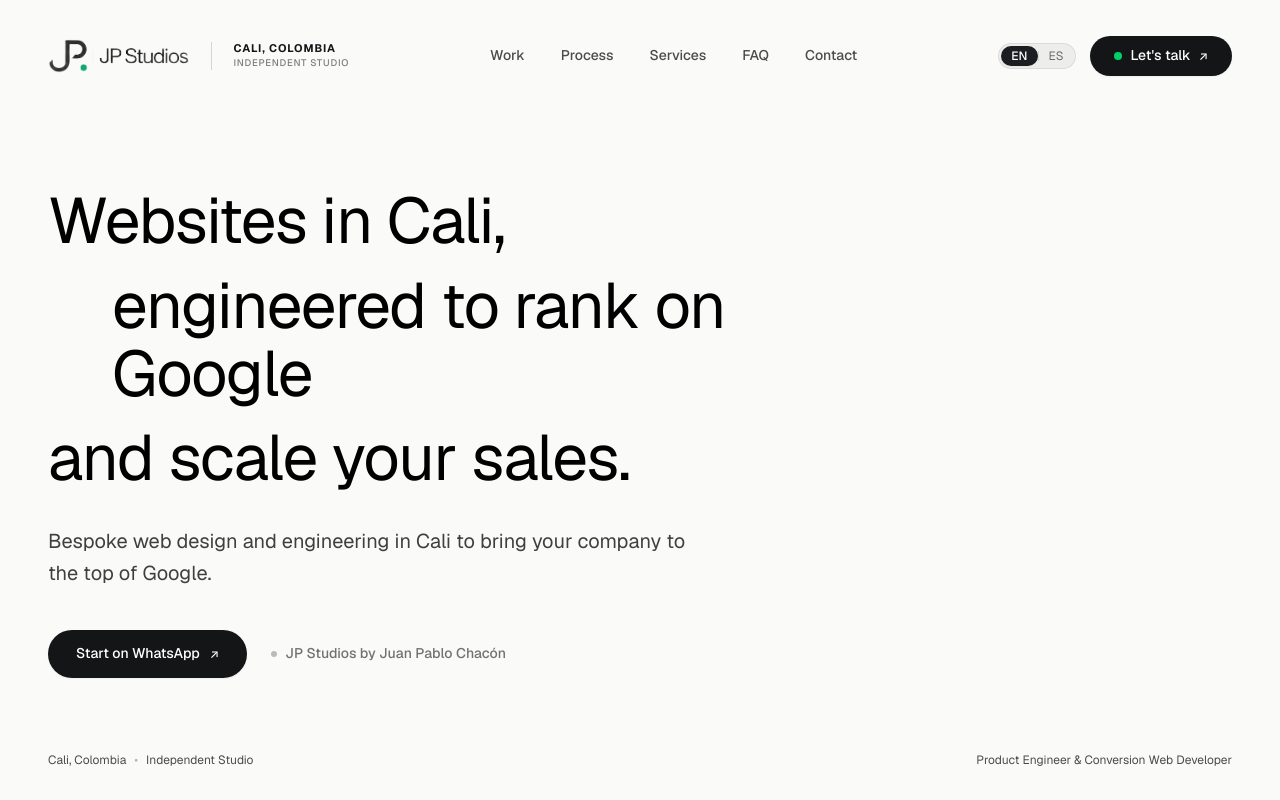
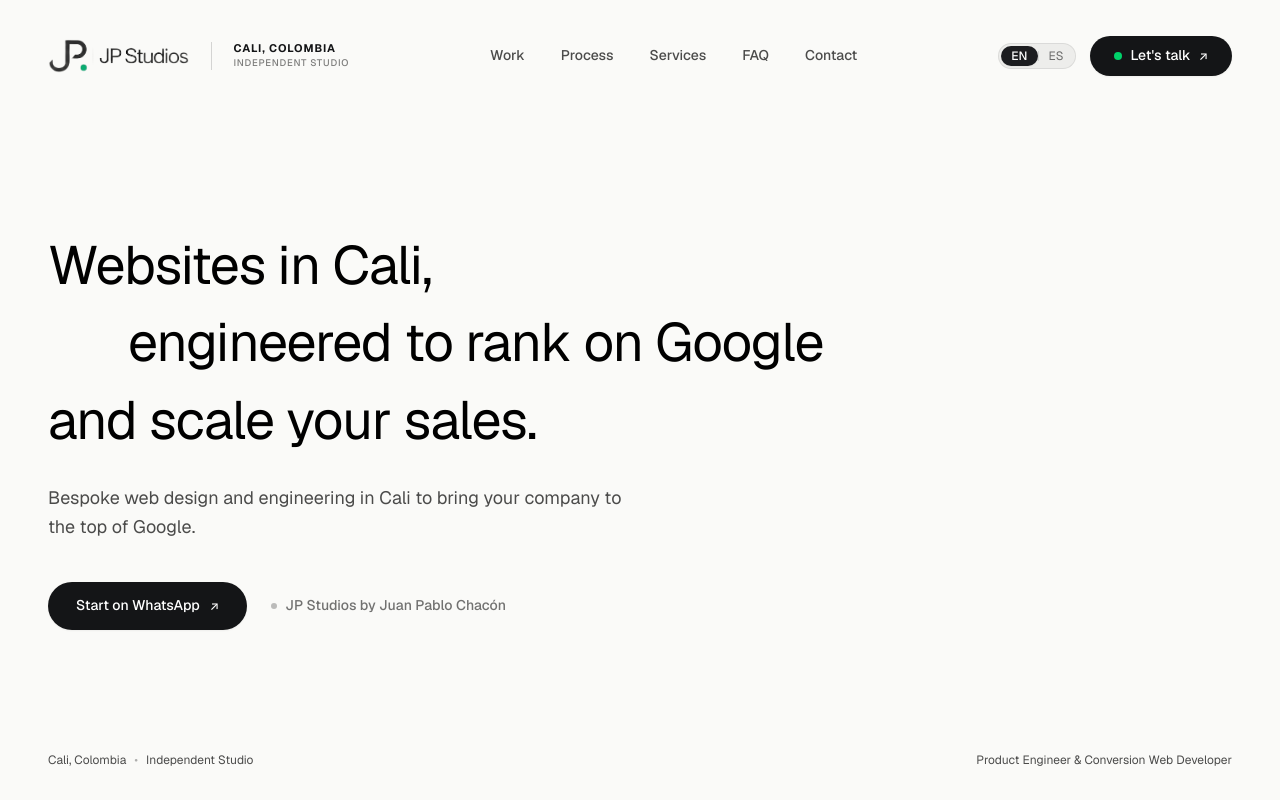
Before and after one commit to Juanpa571/portfolio, a React (Vite) app: page / in a window 1280 px wide. Shown: the top 800 px of the page. Built offline with nearby package versions, Linux system fonts and the light colour scheme.

Commit message:
fix(hero): calibrate line wrapping and vertical rhythm for clean 3-line headline

```diff
--- a/src/components/sections/Hero.tsx
+++ b/src/components/sections/Hero.tsx
@@ -119,20 +119,20 @@ export const Hero: React.FC = () => {
       ref={containerRef}
       className="relative min-h-[calc(100vh-6.5rem)] min-h-[calc(100dvh-6.5rem)] flex flex-col justify-between border-b border-black/[0.08] overflow-hidden"
     >
-      {/* Asymmetric Split Layout with Open Right Column */}
-      <div className="max-w-[1400px] w-full mx-auto px-6 sm:px-12 flex-1 flex flex-col lg:flex-row items-center justify-between gap-8 sm:gap-10 lg:gap-14 py-8 sm:py-12 lg:py-16">
+      {/* Asymmetric Split Layout with Open Breathing Space */}
+      <div className="max-w-[1400px] w-full mx-auto px-6 sm:px-12 flex-1 flex flex-col justify-center py-10 sm:py-14 lg:py-16">
 
-        {/* Left: Monumental Business & Ranking Proposition (Option 1) */}
-        <div className="w-full lg:max-w-[68%] flex flex-col justify-center min-w-0 pr-0 lg:pr-6">
+        {/* Monumental Business & Ranking Proposition (Option 1 - Clean 3-Line Rhythm) */}
+        <div className="w-full max-w-5xl flex flex-col justify-center min-w-0">
           <h1
             aria-label="Páginas web en Cali para liderar Google y multiplicar tus ventas — JP Studios"
             className="space-y-2 sm:space-y-3 lg:space-y-4 select-none m-0 font-normal"
           >
-            {/* Line 1 */}
+            {/* Line 1: Páginas web en Cali, */}
             <span className="block">
               <span
                 ref={line1Ref}
-                className="inline-block text-4xl sm:text-6xl md:text-7xl lg:text-[4.6vw] xl:text-[5vw] font-normal font-display tracking-[-0.02em] text-black leading-[1.04] sm:leading-[1.07] cursor-default will-change-transform"
+                className="inline-block text-3xl sm:text-5xl md:text-6xl lg:text-[3.8vw] xl:text-[4.2vw] 2xl:text-[4.5vw] font-normal font-display tracking-[-0.02em] text-black leading-[1.12] sm:leading-[1.15] cursor-default will-change-transform sm:whitespace-nowrap"
                 data-interactive
               >
                 <span className="inline-block transition-transform duration-300 hover:scale-[1.01] origin-left">
@@ -141,11 +141,11 @@ export const Hero: React.FC = () => {
               </span>
             </span>
 
-            {/* Line 2 with intentional asymmetrical indent */}
-            <span className="block pl-4 sm:pl-8 lg:pl-12 xl:pl-16">
+            {/* Line 2 with intentional asymmetrical indent: para liderar Google */}
+            <span className="block pl-4 sm:pl-10 lg:pl-16 xl:pl-20">
               <span
                 ref={line2Ref}
-                className="inline-block text-4xl sm:text-6xl md:text-7xl lg:text-[4.6vw] xl:text-[5vw] font-normal font-display tracking-[-0.02em] text-black leading-[1.04] sm:leading-[1.07] cursor-default will-change-transform"
+                className="inline-block text-3xl sm:text-5xl md:text-6xl lg:text-[3.8vw] xl:text-[4.2vw] 2xl:text-[4.5vw] font-normal font-display tracking-[-0.02em] text-black leading-[1.12] sm:leading-[1.15] cursor-default will-change-transform sm:whitespace-nowrap"
                 data-interactive
               >
                 <span className="inline-block transition-transform duration-300 hover:scale-[1.01] origin-left">
@@ -154,11 +154,11 @@ export const Hero: React.FC = () => {
               </span>
             </span>
 
-            {/* Line 3: Google impact phrase */}
+            {/* Line 3: y multiplicar tus ventas. */}
             <span className="block">
               <span
                 ref={line3Ref}
-                className="inline-block text-4xl sm:text-6xl md:text-7xl lg:text-[4.6vw] xl:text-[5vw] font-normal font-display tracking-[-0.02em] text-black leading-[1.04] sm:leading-[1.07] cursor-default will-change-transform"
+                className="inline-block text-3xl sm:text-5xl md:text-6xl lg:text-[3.8vw] xl:text-[4.2vw] 2xl:text-[4.5vw] font-normal font-display tracking-[-0.02em] text-black leading-[1.12] sm:leading-[1.15] cursor-default will-change-transform sm:whitespace-nowrap"
                 data-interactive
               >
                 <span className="inline-block transition-transform duration-300 hover:scale-[1.01] origin-left">
@@ -169,7 +169,7 @@ export const Hero: React.FC = () => {
           </h1>
 
           {/* Subtitle & Value Proposition */}
-          <p className="text-base sm:text-lg lg:text-xl text-black/75 font-sans leading-relaxed max-w-2xl pt-6 sm:pt-8">
+          <p className="text-sm sm:text-base lg:text-lg text-black/70 font-sans leading-relaxed max-w-xl pt-6 sm:pt-8">
             {t.hero.subtitle}
           </p>
 
@@ -195,9 +195,6 @@ export const Hero: React.FC = () => {
           </div>
         </div>
 
-        {/* Right: Reserved Clean Open Space (Awaiting user concept) */}
-        <div className="hidden lg:block lg:w-[32%]" aria-hidden="true" />
-
       </div>
 
       {/* Clean Bottom Orientation Bar */}
```
